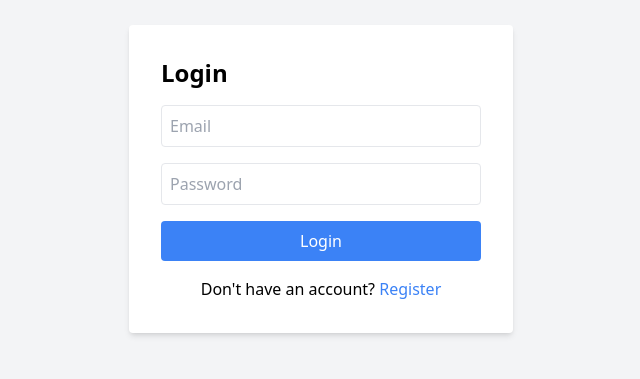
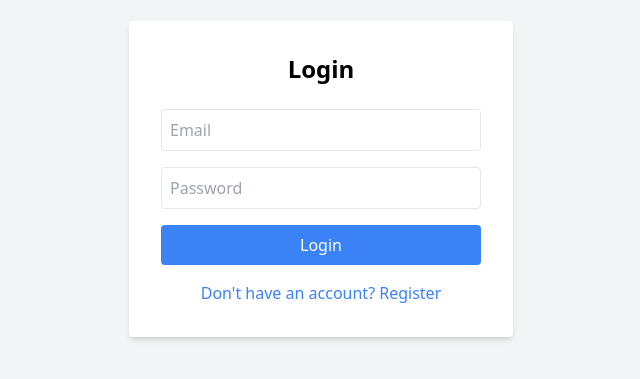
Before and after one commit to rohitkumar9699/Job-Listing-Web-Application, a React (Create React App) app in the folder frontend/: page / in a window 1280 px wide. Shown: the part 221-600 px from the top of the page, without its empty margins (319-959 px from the left). Built offline with nearby package versions, Linux system fonts and the light colour scheme.

Commit message:
Login and register woarking

```diff
--- a/frontend/src/pages/Login.js
+++ b/frontend/src/pages/Login.js
@@ -1,69 +1,80 @@
 import React, { useState } from "react";
-import { useNavigate, Link } from "react-router-dom";
+import { useNavigate } from "react-router-dom";
 
 const Login = () => {
   const navigate = useNavigate();
-  const [form, setForm] = useState({ email: "", password: "" });
+  const [formData, setFormData] = useState({
+    email: "",
+    password: "",
+  });
 
   const handleChange = (e) => {
-    setForm({ ...form, [e.target.name]: e.target.value });
+    setFormData((prev) => ({
+      ...prev,
+      [e.target.name]: e.target.value,
+    }));
   };
 
   const handleSubmit = async (e) => {
     e.preventDefault();
+
     try {
-      const res = await fetch("/api/users/login", {
+      const res = await fetch("http://localhost:5000/api/users/login", {
         method: "POST",
-        headers: { "Content-Type": "application/json" },
-        body: JSON.stringify(form),
+        headers: {
+          "Content-Type": "application/json",
+        },
+        body: JSON.stringify(formData),
       });
 
       const data = await res.json();
+
       if (res.ok) {
         alert("Login successful!");
-        navigate("/home");
+        localStorage.setItem("user", JSON.stringify(data.user)); // or store token
+        navigate("/home"); // adjust route as needed
       } else {
-        alert(data.message || "Login failed");
+        alert(data.message || "Invalid email or password.");
       }
     } catch (err) {
-      console.error(err);
+      console.error("Login Error:", err);
       alert("Something went wrong.");
     }
   };
 
   return (
-    <div className="flex flex-col items-center justify-center h-screen bg-gray-100">
-      <div className="bg-white p-8 rounded shadow-md w-96">
-        <h2 className="text-2xl font-bold mb-4">Login</h2>
-        <form onSubmit={handleSubmit}>
+    <div className="flex justify-center items-center h-screen bg-gray-100">
+      <form onSubmit={handleSubmit} className="bg-white p-8 rounded shadow-md w-96">
+        <h2 className="text-2xl font-bold mb-6 text-center">Login</h2>
         <input
+          type="email"
           name="email"
-            type="email"
           placeholder="Email"
-            value={form.email}
+          className="w-full mb-4 p-2 border rounded"
           onChange={handleChange}
-            className="w-full p-2 mb-4 border rounded"
+          required
         />
         <input
+          type="password"
           name="password"
-            type="password"
           placeholder="Password"
-            value={form.password}
+          className="w-full mb-4 p-2 border rounded"
           onChange={handleChange}
-            className="w-full p-2 mb-4 border rounded"
+          required
         />
-          <button type="submit" className="w-full bg-blue-500 text-white py-2 rounded hover:bg-blue-600">
+        <button
+          type="submit"
+          className="w-full bg-blue-500 text-white p-2 rounded hover:bg-blue-600"
+        >
           Login
         </button>
+        <p
+          className="mt-4 text-center text-blue-500 cursor-pointer"
+          onClick={() => navigate("/register")}
+        >
+          Don't have an account? Register
+        </p>
       </form>
-
-        <p className="mt-4 text-center">
-          Don't have an account?{" "}
-          <Link to="/register" className="text-blue-500 hover:underline">
-            Register
-          </Link>
-        </p>
-      </div>
     </div>
   );
 };
--- a/frontend/src/pages/Register.js
+++ b/frontend/src/pages/Register.js
@@ -2,76 +2,96 @@ import React, { useState } from "react";
 import { useNavigate } from "react-router-dom";
 
 const Register = () => {
-  const [form, setForm] = useState({ name: "", email: "", mobile: "", password: "" });
   const navigate = useNavigate();
+  const [formData, setFormData] = useState({
+    name: "",
+    email: "",
+    mobile: "",
+    password: "",
+  });
 
   const handleChange = (e) => {
-    setForm({ ...form, [e.target.name]: e.target.value });
+    setFormData((prev) => ({
+      ...prev,
+      [e.target.name]: e.target.value,
+    }));
   };
 
   const handleSubmit = async (e) => {
     e.preventDefault();
 
     try {
-      const res = await fetch("/api/users/register", {
+      const res = await fetch("http://localhost:5000/api/users/register", {
         method: "POST",
-        headers: { "Content-Type": "application/json" },
-        body: JSON.stringify(form),
+        headers: {
+          "Content-Type": "application/json",
+        },
+        body: JSON.stringify(formData),
       });
 
       const data = await res.json();
+
       if (res.ok) {
-        alert("Registration successful!");
+        alert("Registered successfully!");
         navigate("/");
       } else {
-        alert(data.message || "Registration failed");
+        alert(data.message || "Registration failed.");
       }
     } catch (err) {
-      console.error(err);
+      console.error("Error:", err);
       alert("Something went wrong.");
     }
   };
 
   return (
-    <div className="flex flex-col items-center justify-center h-screen bg-gray-100">
-      <div className="bg-white p-8 rounded shadow-md w-96">
-        <h2 className="text-2xl font-bold mb-4">Register</h2>
-        <form onSubmit={handleSubmit}>
+    <div className="flex justify-center items-center h-screen bg-gray-100">
+      <form onSubmit={handleSubmit} className="bg-white p-8 rounded shadow-md w-96">
+        <h2 className="text-2xl font-bold mb-6 text-center">Register</h2>
         <input
+          type="text"
           name="name"
           placeholder="Name"
-            value={form.name}
+          className="w-full mb-4 p-2 border rounded"
           onChange={handleChange}
-            className="w-full p-2 mb-4 border rounded"
+          required
         />
         <input
+          type="email"
           name="email"
-            type="email"
           placeholder="Email"
-            value={form.email}
+          className="w-full mb-4 p-2 border rounded"
           onChange={handleChange}
-            className="w-full p-2 mb-4 border rounded"
+          required
         />
         <input
+          type="text"
           name="mobile"
           placeholder="Mobile"
-            value={form.mobile}
+          className="w-full mb-4 p-2 border rounded"
           onChange={handleChange}
-            className="w-full p-2 mb-4 border rounded"
+          required
         />
         <input
+          type="password"
           name="password"
-            type="password"
           placeholder="Password"
-            value={form.password}
+          className="w-full mb-4 p-2 border rounded"
           onChange={handleChange}
-            className="w-full p-2 mb-4 border rounded"
+          required
         />
-          <button type="submit" className="w-full bg-green-500 text-white py-2 rounded hover:bg-green-600">
+        <button
+          type="submit"
+          className="w-full bg-blue-500 text-white p-2 rounded hover:bg-blue-600"
+        >
           Register
         </button>
+        <p
+          className="mt-4 text-center text-blue-500 cursor-pointer"
+          onClick={() => navigate("/")}
+        >
+          Already have an account? Login
+        </p>
       </form>
-      </div>
     </div>
   );
 };
```
Also changed, not shown: 1 other file (tests, documents, lock files or other folders). Lines whose indentation alone changed are shown as unchanged.
